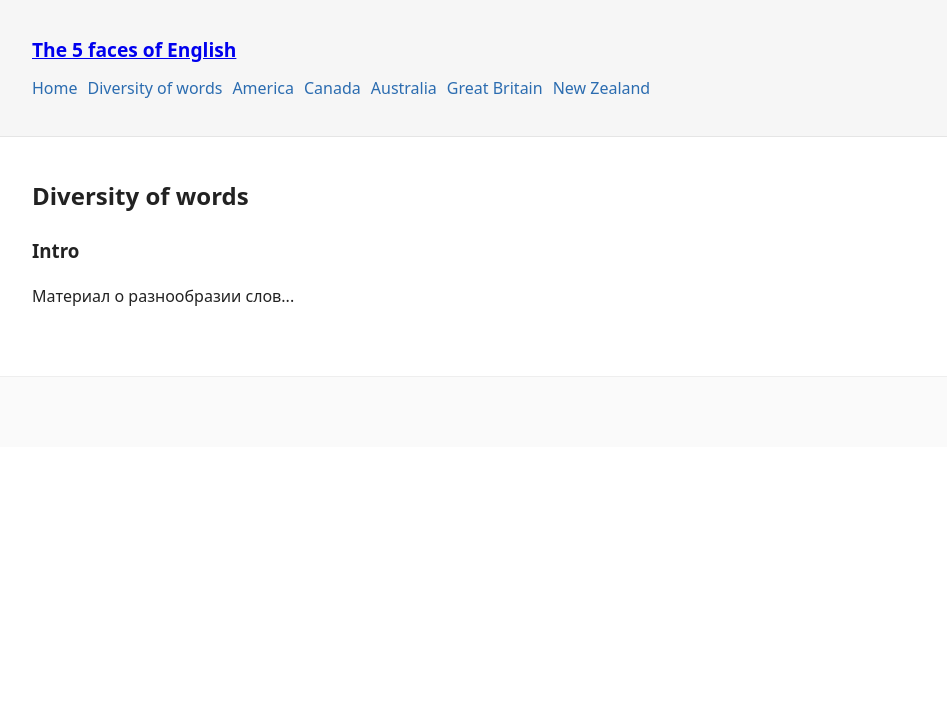
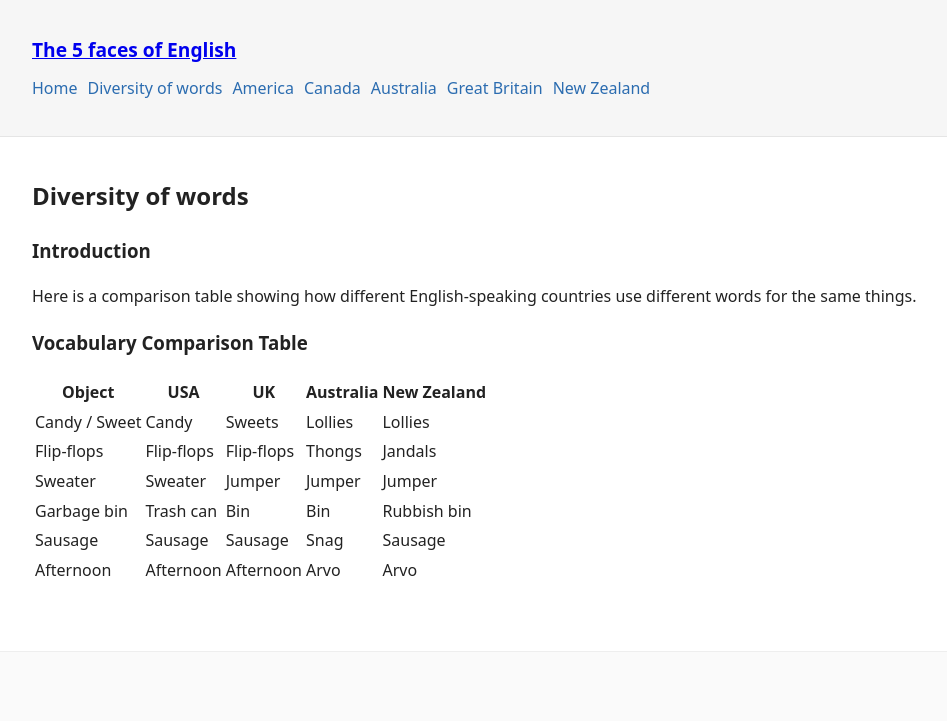
Before and after one commit to IngaBu2009/fivefacesofengl, a Flask app: page /diversity/ in a window 1280 px wide. Shown: the top 721 px of the page, without its empty margins (158-1105 px from the left). Run offline with Flask 3, Linux system fonts and the light colour scheme.

Commit message:
добавила таблицу

```diff
--- a/app.py
+++ b/app.py
@@ -113,7 +113,32 @@ def page(slug):
     if slug == "home":
         return index()
     if slug == "diversity":
-        return render_template("region.html", nav=NAV, region={"title": "Diversity of words", "sections":[{"title":"Intro","content":"Материал о разнообразии слов..."}]})
+        return render_template(
+            "region.html",
+            nav=NAV,
+            region={
+                "title": "Diversity of words",
+                "sections": [
+                    {
+                        "title": "Introduction",
+                        "content": "Here is a comparison table showing how different English-speaking countries use different words for the same things.",
+                    },
+                    {
+                        "title": "Vocabulary Comparison Table",
+                        "table": [
+                            ["Object", "USA", "UK", "Australia", "New Zealand"],
+                            ["Candy / Sweet", "Candy", "Sweets", "Lollies", "Lollies"],
+                            ["Flip-flops", "Flip-flops", "Flip-flops", "Thongs", "Jandals"],
+                            ["Sweater", "Sweater", "Jumper", "Jumper", "Jumper"],
+                            ["Garbage bin", "Trash can", "Bin", "Bin", "Rubbish bin"],
+                            ["Sausage", "Sausage", "Sausage", "Snag", "Sausage"],
+                            ["Afternoon", "Afternoon", "Afternoon", "Arvo", "Arvo"],
+                        ],
+                    }
+                ],
+            }
+        )
+
     region = REGIONS.get(slug)
     if region:
         return render_template("region.html", nav=NAV, region=region)
--- a/templates/region.html
+++ b/templates/region.html
@@ -1,12 +1,41 @@
 {% extends "base.html" %}
+
 {% block content %}
-  <article>
-    <h2>{{ region.title }}</h2>
+<div class="region-page">
+
+    <h2 class="region-title">{{ region.title }}</h2>
+
     {% for sec in region.sections %}
-      <section class="region-section">
+    <section class="region-section">
+
         <h3>{{ sec.title }}</h3>
-        <p>{{ sec.content }}</p>
-      </section>
+
+        {% if sec.content %}
+            <p>{{ sec.content }}</p>
+        {% endif %}
+
+        {% if sec.table %}
+        <table class="word-table">
+            {% for row in sec.table %}
+                {% if loop.first %}
+                    <tr>
+                        {% for col in row %}
+                            <th>{{ col }}</th>
+                        {% endfor %}
+                    </tr>
+                {% else %}
+                    <tr>
+                        {% for col in row %}
+                            <td>{{ col }}</td>
+                        {% endfor %}
+                    </tr>
+                {% endif %}
+            {% endfor %}
+        </table>
+        {% endif %}
+
+    </section>
     {% endfor %}
-  </article>
+
+</div>
 {% endblock %}
```
